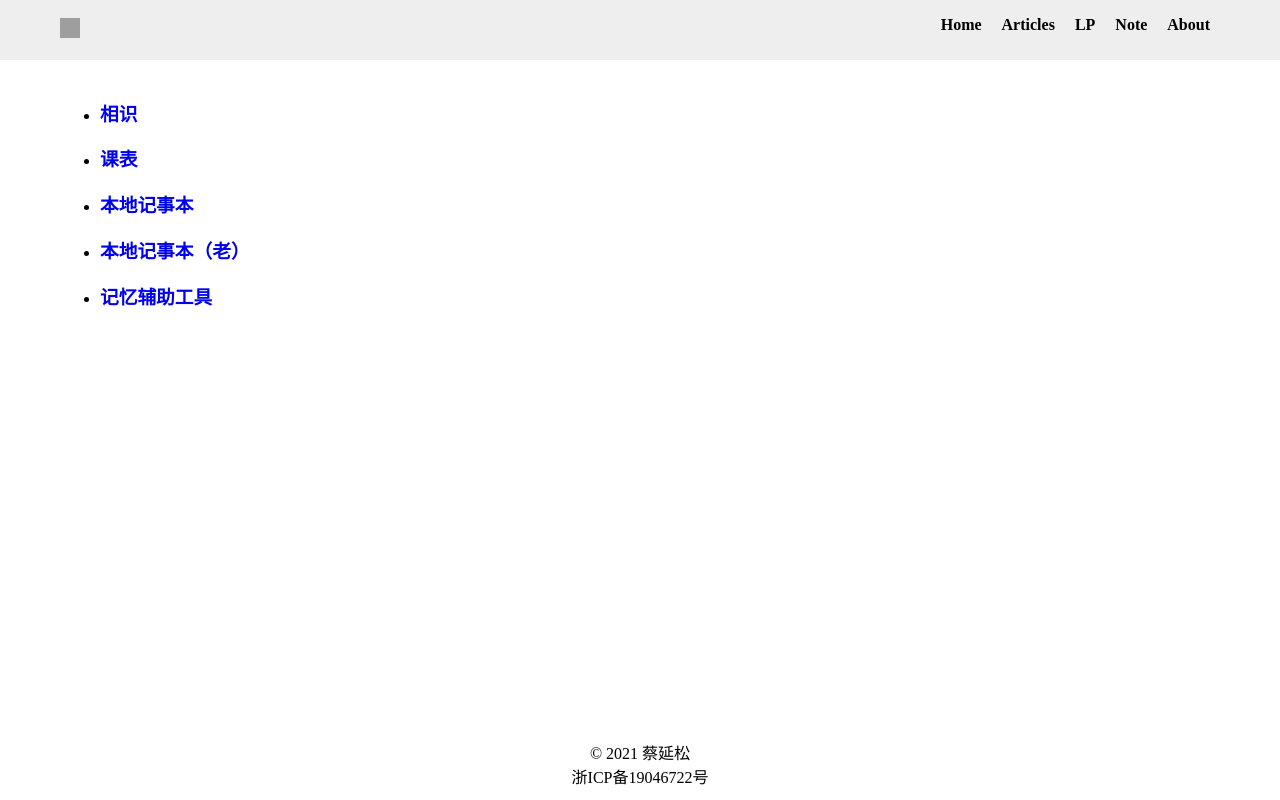
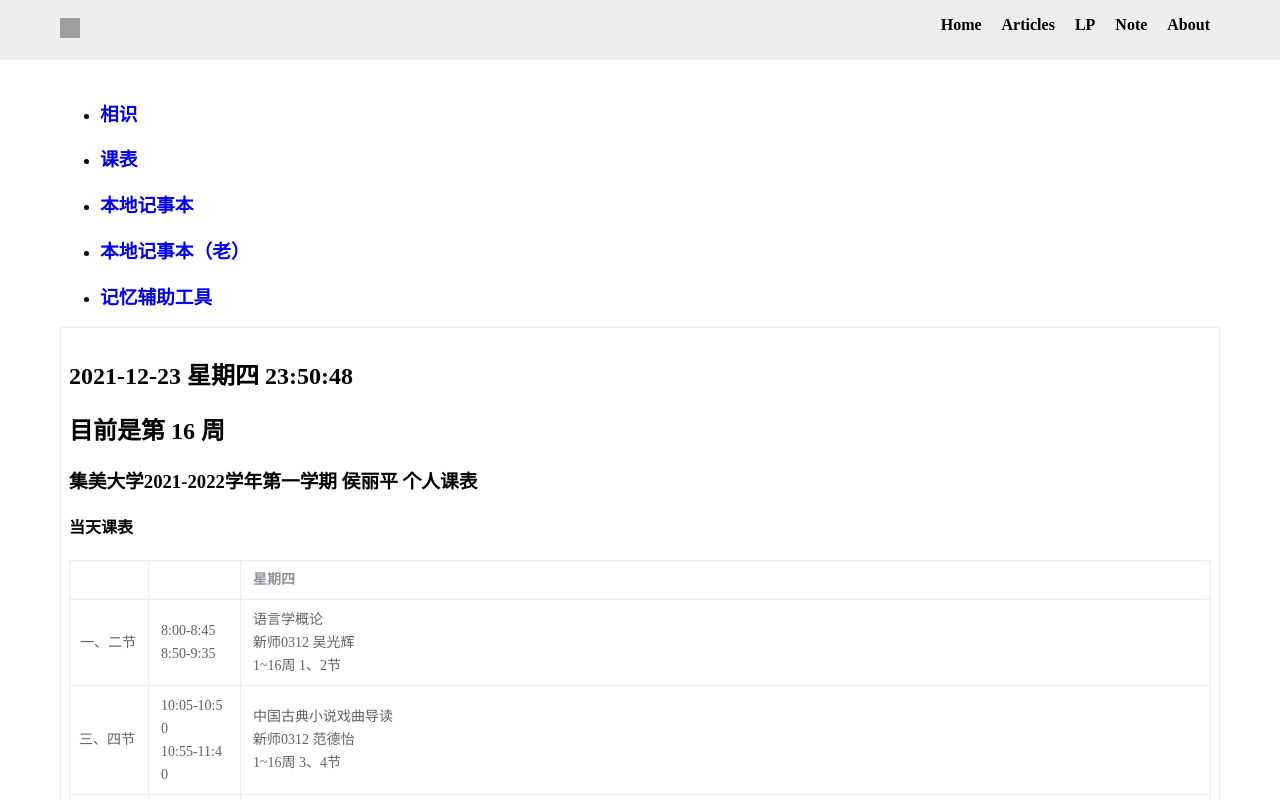
Before and after one commit to CaiYansong/blog-vue, a Vue app: page /lp in a window 1280 px wide. Shown: the top 800 px of the page. Built offline with nearby package versions, Linux system fonts and the light colour scheme; grey boxes are pictures that could not be loaded.

Commit message:
fix: class-schedule

```diff
--- a/src/views/lp/class-schedule/index.vue
+++ b/src/views/lp/class-schedule/index.vue
@@ -1,16 +1,16 @@
 <template>
   <div class="lp-class-schedule">
-    <h3 class="datetime">{{ currentDatetime }}</h3>
-    <h3 class="current-week">
+    <h2 class="datetime">{{ currentDatetime }}</h2>
+    <h2 class="current-week">
       <template v-if="currentWeek > 0">目前是第 {{ currentWeek }} 周</template>
       <template v-else>未开学</template>
-    </h3>
-    <h4 class="title">{{ title }}</h4>
+    </h2>
+    <h3 class="title">{{ title }}</h3>
     <div class="today">
-      <div class="card-title">当天课表</div>
+      <h4 class="card-title">当天课表</h4>
       <el-table class="timetable" border :data="todayTable">
-        <el-table-column prop="label" width="100" />
-        <el-table-column prop="time" width="100" />
+        <el-table-column prop="label" width="80" />
+        <el-table-column prop="time" width="92" />
         <el-table-column prop="course" :label="todayWeekday">
           <template #default="{ row }">
             <div v-html="row.course" />
@@ -19,10 +19,10 @@
       </el-table>
     </div>
     <div class="tomorrow">
-      <div class="card-title">明天课表</div>
+      <h4 class="card-title">明天课表</h4>
       <el-table class="timetable" border :data="tomorrowTable">
-        <el-table-column prop="label" width="100" />
-        <el-table-column prop="time" width="100" />
+        <el-table-column prop="label" width="80" />
+        <el-table-column prop="time" width="92" />
         <el-table-column prop="course" :label="tomorrowWeekday">
           <template #default="{ row }">
             <div v-html="row.course" />
@@ -35,10 +35,10 @@
       <template v-else>点击查看完整课表</template>
     </el-button>
     <div class="all" v-if="showAll">
-      <div class="card-title">完整课表</div>
+      <h4 class="card-title">完整课表</h4>
       <el-table class="timetable" border :data="allTable">
-        <el-table-column prop="label" width="100" />
-        <el-table-column prop="time" width="100" />
+        <el-table-column prop="label" width="80" />
+        <el-table-column prop="time" width="92" />
         <el-table-column prop="Monday" label="星期一">
           <template #default="{ row }">
             <div v-html="row.Monday" />
@@ -111,7 +111,8 @@ export default defineComponent({
     const allTable: Ref<TAllTimetable> = ref([]);
 
     todayWeekday.value = dayjs().format("dddd");
-    tomorrowWeekday.value = dayjs().add(1, "day").format("dddd");
+    const tomorrow = dayjs().add(1, "day");
+    tomorrowWeekday.value = tomorrow.format("dddd");
 
     function onViewAll() {
       showAll.value = !showAll.value;
@@ -122,7 +123,7 @@ export default defineComponent({
 
     const day = dayjs().day();
     todayTable.value = getDayTimetable(day);
-    tomorrowTable.value = getDayTimetable(day + 1);
+    tomorrowTable.value = getDayTimetable(day + 1, new Date(tomorrow.format()));
     allTable.value = getAllTimetable();
 
     onBeforeUnmount(() => {
--- a/src/views/lp/class-schedule/util.ts
+++ b/src/views/lp/class-schedule/util.ts
@@ -74,7 +74,6 @@ export function getCourse(
       html += info;
     }
   );
-  console.log(html);
 
   return html;
 }
--- a/src/views/lp/index.vue
+++ b/src/views/lp/index.vue
@@ -12,10 +12,14 @@
         </h3>
       </li>
     </ul>
+    <div class="class-schedule-box">
+      <ClassSchedule />
+    </div>
   </div>
 </template>
 
 <script lang="ts">
+import ClassSchedule from "./class-schedule/index.vue";
 interface IFMenuType {
   label: string;
   path?: string;
@@ -26,6 +30,9 @@ interface IFDataType {
 }
 
 export default {
+  components: {
+    ClassSchedule,
+  },
   data(): IFDataType {
     return {
       menus: [
@@ -55,4 +62,11 @@ export default {
 };
 </script>
 
-<style lang="less"></style>
+<style lang="less">
+.lp-menu-page {
+  .class-schedule-box {
+    padding: 8px;
+    border: 1px solid #eee;
+  }
+}
+</style>
```
